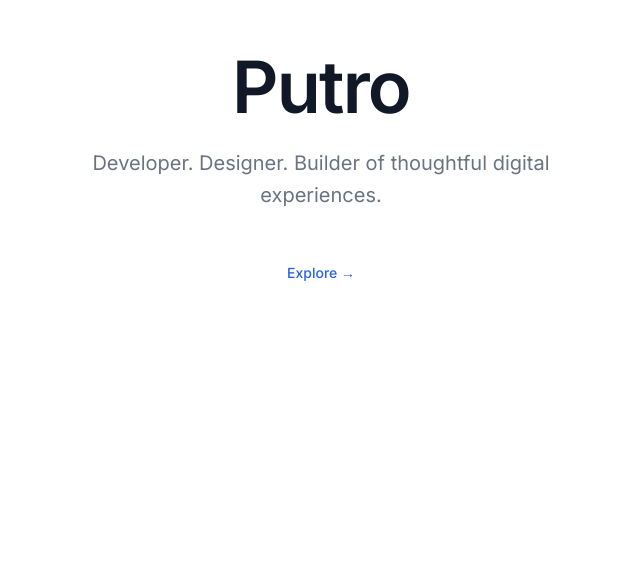
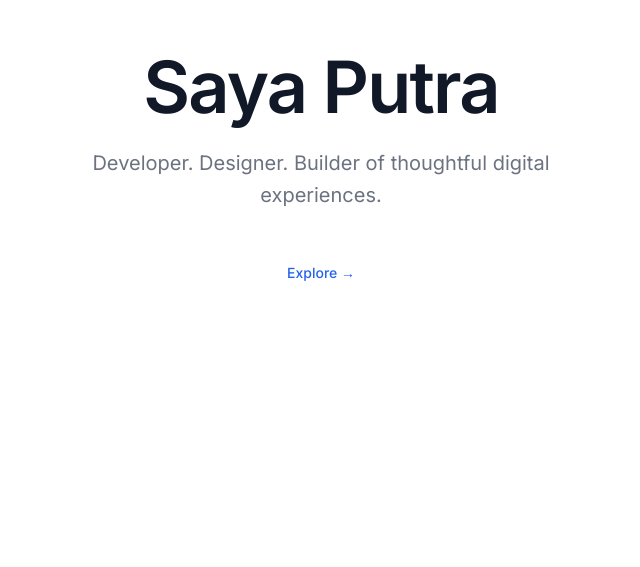
Before and after one commit to gweisp/linktroo, a plain HTML site: page index.html in a window 1280 px wide. Shown: the part 233-800 px from the top of the page, without its empty margins (319-959 px from the left). Drawn offline with nearby package versions, Linux system fonts and the light colour scheme.

```diff
--- a/index.html
+++ b/index.html
@@ -3,7 +3,7 @@
 <head>
   <meta charset="UTF-8" />
   <meta name="viewport" content="width=device-width, initial-scale=1.0" />
-  <title>Putro — Showcase</title>
+  <title>Linktroou</title>
   <script src="https://cdn.tailwindcss.com"></script>
   <link href="https://fonts.googleapis.com/css2?family=Inter:wght@400;500;600;700&display=swap" rel="stylesheet" />
   <style>
@@ -18,7 +18,7 @@
   <!-- HERO -->
   <section class="min-h-screen flex flex-col items-center justify-center text-center px-6">
     <h1 class="text-5xl md:text-7xl font-semibold tracking-tight">
-      Putro
+      Saya Putra
     </h1>
 
     <p class="mt-6 text-xl text-gray-500 max-w-xl leading-relaxed">
```
